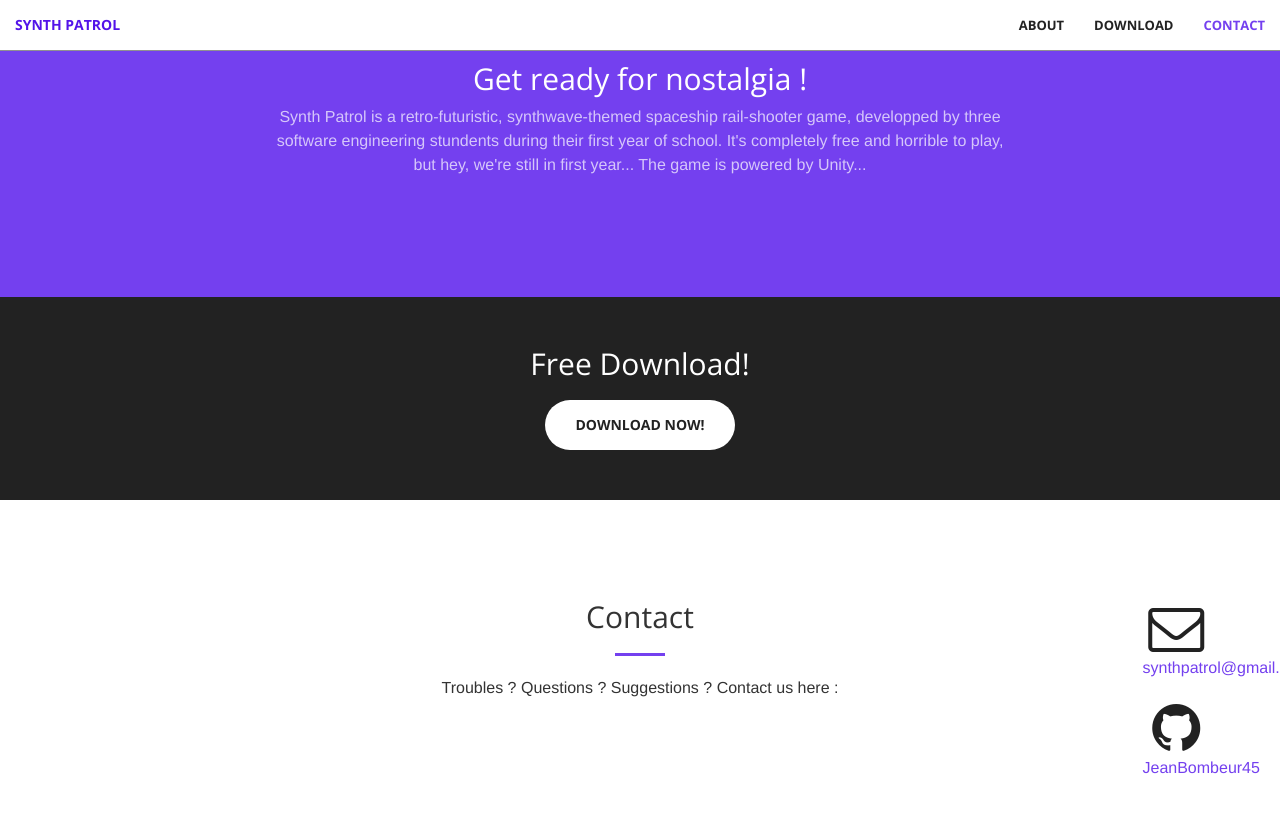
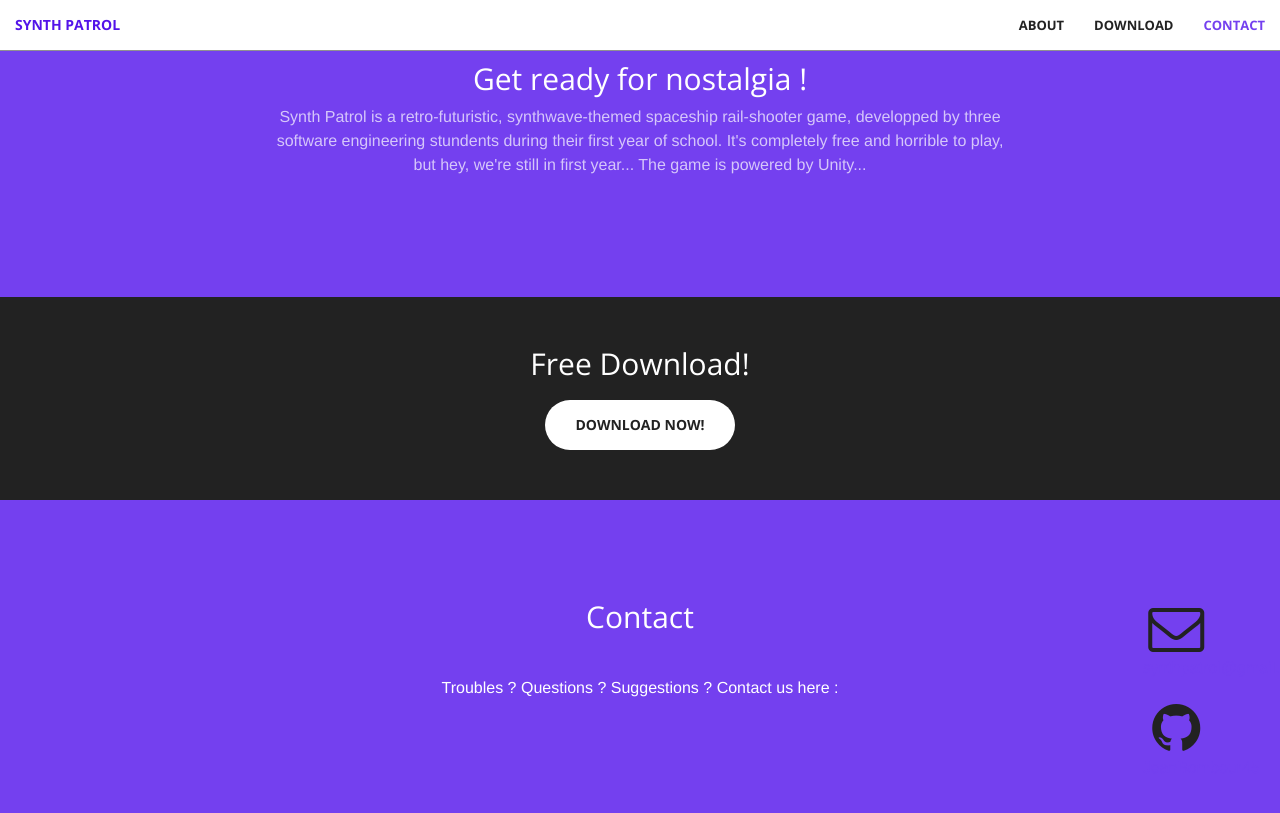
Before and after one commit to JeanBombeur45/Synth-Patrol, a Jekyll site: the page built from index.html, in a window 1280 px wide and 900 px high, scrolled down 938 px. Shown: the top 813 px of the window. Built offline with Jekyll 4.4.1, drawn with Linux system fonts in a browser that asks for light colours.

Commit message:
Update contact.html

```diff
--- a/_includes/contact.html
+++ b/_includes/contact.html
@@ -1,4 +1,4 @@
-<section id="contact">
+<section class="bg-primary" id="contact">
     <div class="container">
         <div class="row">
             <div class="col-lg-8 col-lg-offset-2 text-center">
```
